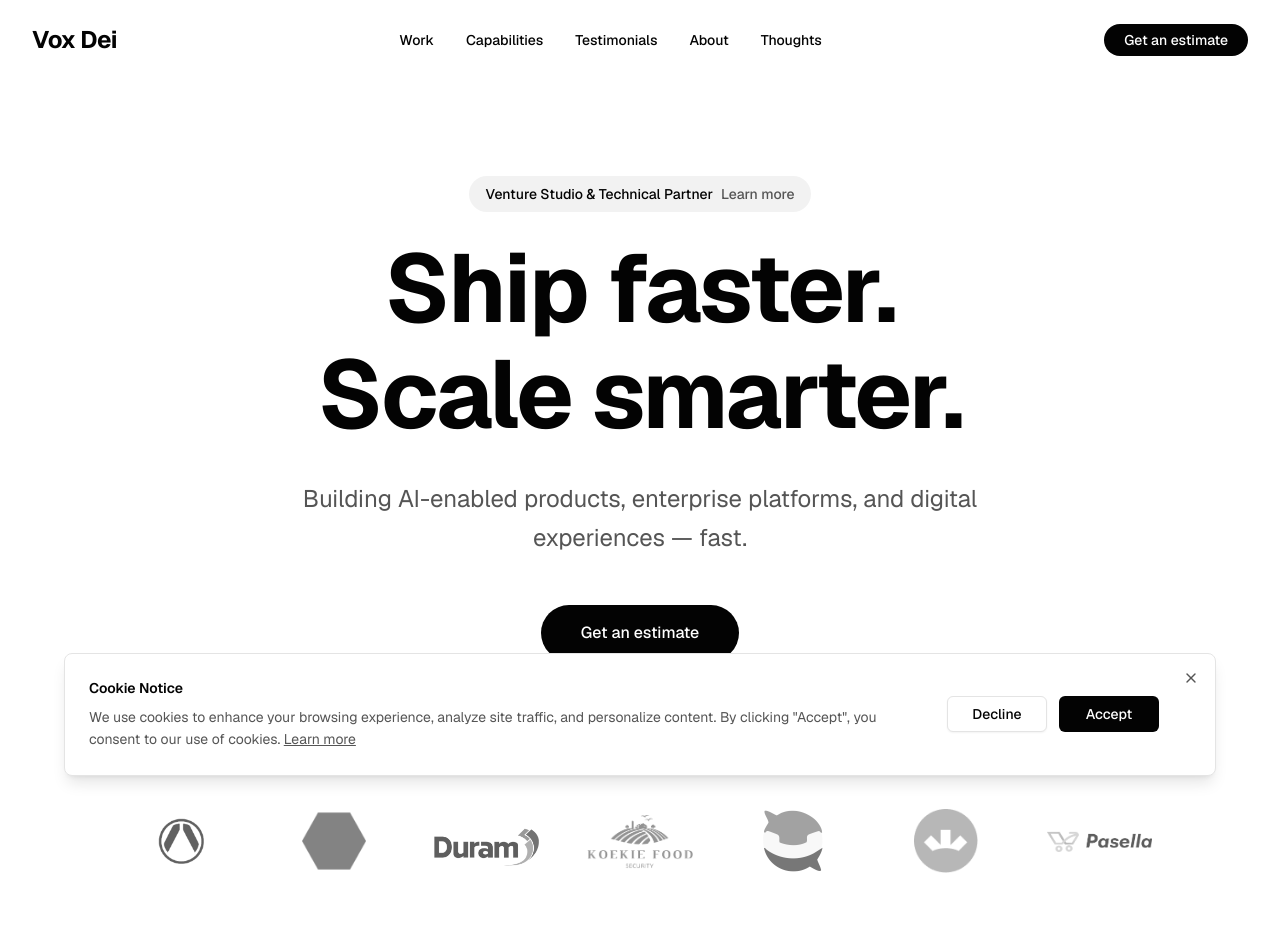
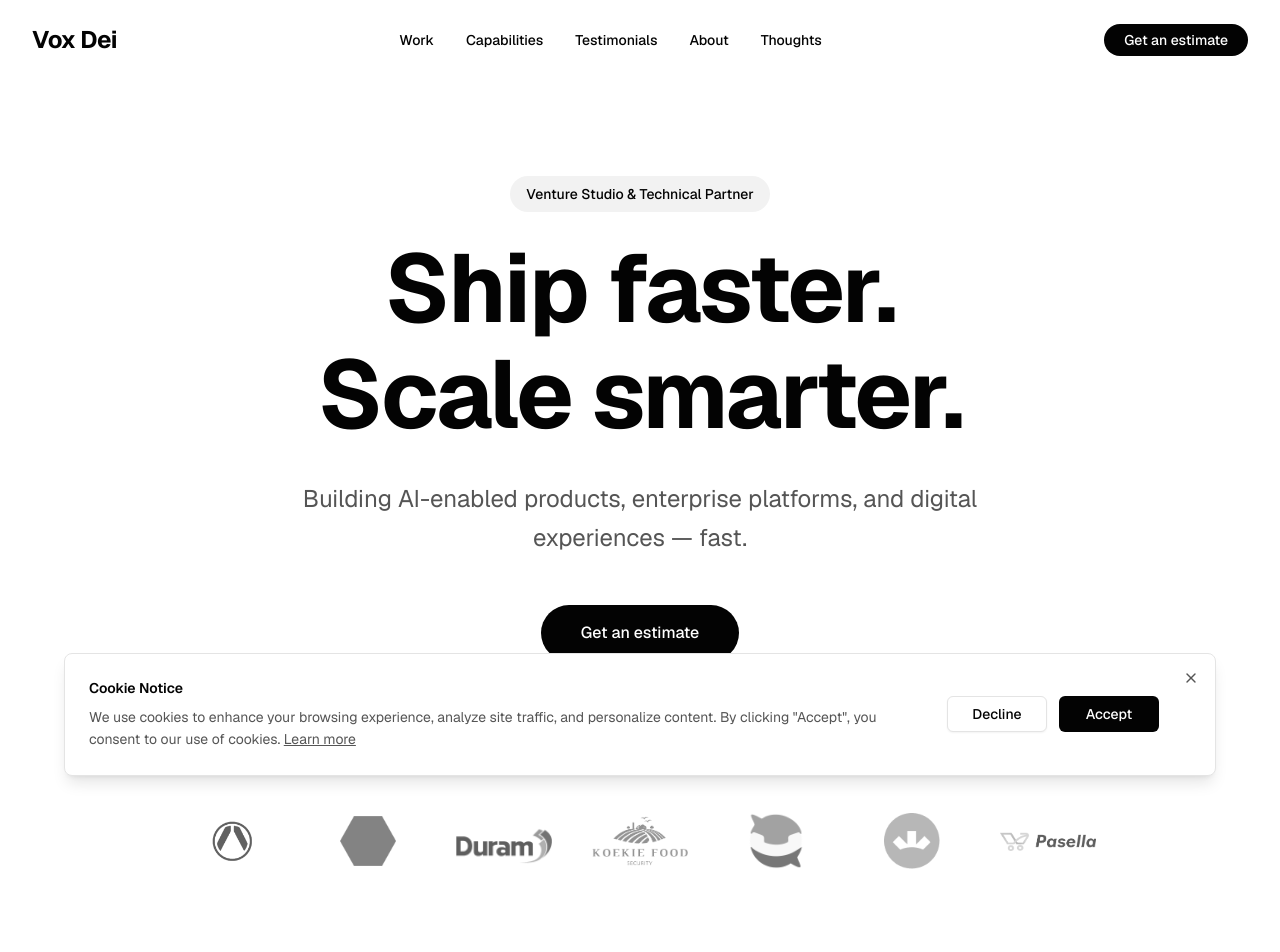
Before and after one commit to Vox-Dei-Build/voxdei-studio, a Next.js app: page / in a window 1280 px wide. Shown: the top 952 px of the page. Built offline with nearby package versions, Linux system fonts and the light colour scheme.

Commit message:
fixing hero responsiveness

```diff
--- a/components/hero-section.tsx
+++ b/components/hero-section.tsx
@@ -49,18 +49,12 @@ export function HeroSection() {
       <div className="container mx-auto px-4 sm:px-6 lg:px-8">
         <div className="max-w-5xl mx-auto text-center">
           <div className="mb-6">
-            <span className="inline-flex items-center gap-2 px-4 py-2 text-sm font-medium bg-muted text-foreground rounded-full">
+            <span className="inline-flex items-center px-4 py-2 text-sm font-medium bg-muted text-foreground rounded-full">
               Venture Studio & Technical Partner
-              <a
-                href="#about"
-                className="text-muted-foreground hover:text-foreground transition-colors"
-              >
-                Learn more
-              </a>
             </span>
           </div>
 
-          <h1 className="text-5xl sm:text-6xl md:text-7xl lg:text-8xl font-bold tracking-tight leading-[1.1] mb-8">
+          <h1 className="text-4xl sm:text-5xl md:text-7xl lg:text-8xl font-bold tracking-tight leading-[1.1] mb-8">
             Ship faster.
             <br />
             Scale smarter.
@@ -83,29 +77,31 @@ export function HeroSection() {
 
           {/* Partner logos - contained width with fade */}
           <div className="max-w-5xl mx-auto">
-            <div className="flex items-center gap-6 mb-10">
-              <div className="flex-1 h-px bg-border" />
-              <p className="text-sm text-muted-foreground text-center shrink-0">
+            <div className="flex items-center justify-center gap-4 md:gap-6 mb-10">
+              <div className="hidden sm:block flex-1 h-px bg-border" />
+              <p className="text-sm text-muted-foreground text-center">
                 <span className="font-medium text-foreground">
                   Trusted by leading brands
                 </span>{" "}
-                to build world-class products.
+                <span className="hidden sm:inline">to build world-class products.</span>
               </p>
-              <div className="flex-1 h-px bg-border" />
+              <div className="hidden sm:block flex-1 h-px bg-border" />
             </div>
 
-            <div className="relative h-16 md:h-20">
+            <div className="relative h-14 sm:h-16 md:h-20 overflow-hidden">
               {partnerSets.map((partners, setIndex) => (
                 <div
                   key={setIndex}
-                  className={`absolute inset-0 flex items-center justify-center gap-8 md:gap-12 transition-opacity duration-1000 ${
+                  className={`absolute inset-0 flex items-center justify-center gap-5 sm:gap-6 md:gap-10 transition-opacity duration-1000 ${
                     currentSet === setIndex ? "opacity-100" : "opacity-0"
                   }`}
                 >
-                  {partners.map((partner) => (
+                  {partners.map((partner, partnerIndex) => (
                     <div
                       key={partner.name}
-                      className="relative w-20 h-12 md:w-28 md:h-16 grayscale opacity-70"
+                      className={`relative w-16 h-10 sm:w-18 sm:h-11 md:w-24 md:h-14 grayscale opacity-70 shrink-0 ${
+                        partnerIndex >= 4 ? "hidden sm:block" : ""
+                      } ${partnerIndex >= 5 ? "hidden! md:block!" : ""}`}
                     >
                       <Image
                         src={partner.logo}
```
